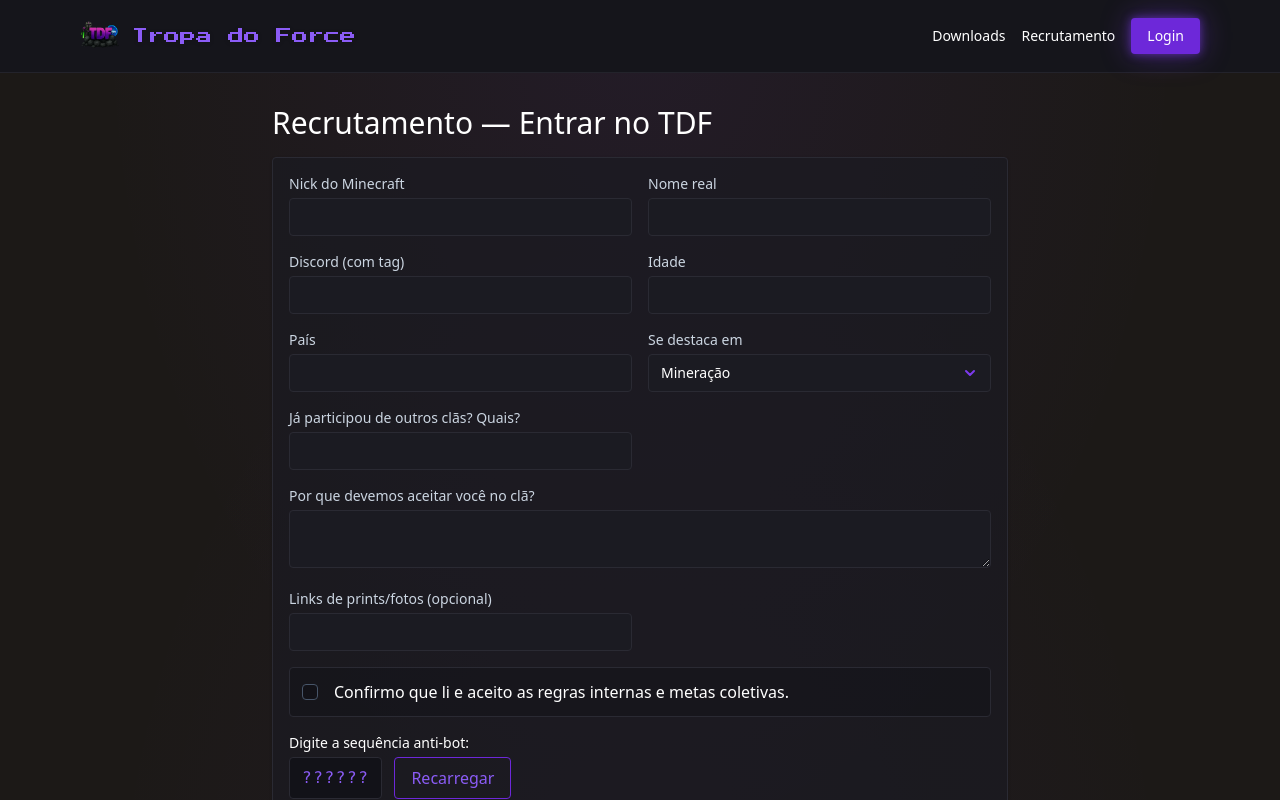
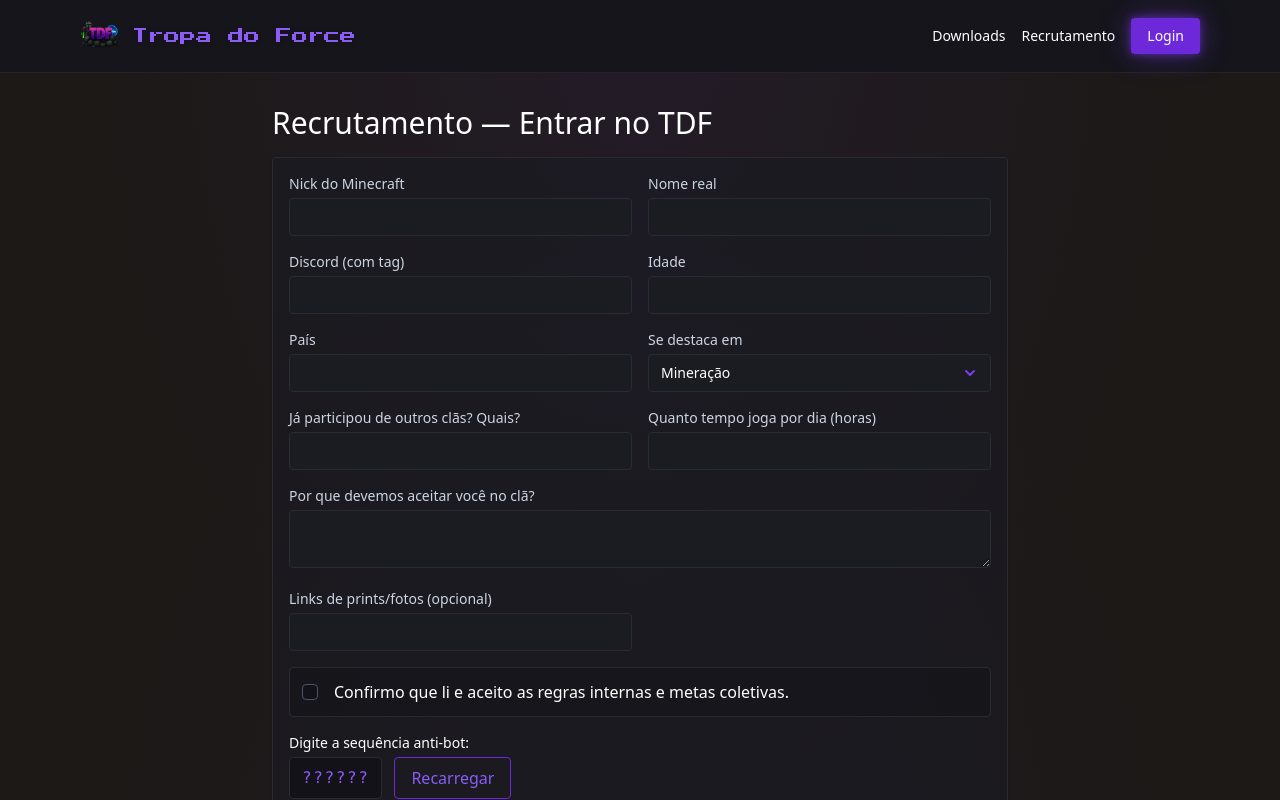
Before and after one commit to JuanCunhaa/tdf, a React (Vite) app in the folder frontend/: page /recruitment in a window 1280 px wide. Shown: the top 800 px of the page. Built offline with nearby package versions, Linux system fonts and the light colour scheme; no server answers.

Commit message:
teste11919

```diff
--- a/frontend/src/pages/Recruitment.tsx
+++ b/frontend/src/pages/Recruitment.tsx
@@ -3,16 +3,25 @@ import { API_URL } from '../store/auth';
 
 export default function Recruitment(){
   const [form, setForm] = useState<any>({
-    nickname:'', real_name:'', discord_tag:'', age:'', country:'', focus_area:'MINERACAO', prior_clans:'', motivation:'', accepts_rules:false, portfolio_links:'', challenge_input:'', challenge_token:''
+    nickname:'',
+    real_name:'',
+    discord_tag:'',
+    age:'',
+    country:'',
+    focus_area:'MINERACAO',
+    prior_clans:'',
+    daily_play_hours:'',
+    motivation:'',
+    accepts_rules:false,
+    portfolio_links:'',
+    challenge_input:'',
+    challenge_token:''
   });
-  // anexos removidos
   const [done, setDone] = useState<{id:string}|null>(null);
   const [error, setError] = useState<string|null>(null);
   const [challenge, setChallenge] = useState<string>('');
 
-  useEffect(()=>{
-    refreshChallenge();
-  },[]);
+  useEffect(()=>{ refreshChallenge(); },[]);
 
   async function refreshChallenge(){
     try{
@@ -27,6 +36,7 @@ export default function Recruitment(){
       const res = await fetch(`${API_URL}/applications`, { method:'POST', headers:{'Content-Type':'application/json'}, body: JSON.stringify({
         ...form,
         age: Number(form.age),
+        daily_play_hours: form.daily_play_hours!=='' ? Number(form.daily_play_hours) : undefined,
       })});
       if(!res.ok) throw new Error((await res.json()).error || 'Erro');
       const data = await res.json();
@@ -54,6 +64,7 @@ export default function Recruitment(){
           <Input label="País" value={form.country} onChange={(v)=>setForm({...form,country:v})} required />
           <Select label="Se destaca em" value={form.focus_area} onChange={(v)=>setForm({...form,focus_area:v})} options={[{label:'Mineração',value:'MINERACAO'},{label:'Farm',value:'FARM'},{label:'Saque',value:'SAQUE'}]} />
           <Input label="Já participou de outros clãs? Quais?" value={form.prior_clans} onChange={(v)=>setForm({...form,prior_clans:v})} />
+          <Input label="Quanto tempo joga por dia (horas)" type="number" value={form.daily_play_hours} onChange={(v)=>setForm({...form,daily_play_hours:v})} />
           <label className="block text-sm md:col-span-2">
             <span className="text-slate-300">Por que devemos aceitar você no clã?</span>
             <textarea value={form.motivation} onChange={(e)=>setForm({...form,motivation:e.target.value})}></textarea>
@@ -64,7 +75,7 @@ export default function Recruitment(){
             <label htmlFor="rules">Confirmo que li e aceito as regras internas e metas coletivas.</label>
           </div>
           <div className="md:col-span-2">
-            <label className="block text-sm mb-1">Digite a sequência anti‑bot:</label>
+            <label className="block text-sm mb-1">Digite a sequência anti-bot:</label>
             <div className="flex items-center gap-3">
               <span className="px-3 py-2 rounded bg-slate-900 border border-slate-700 font-mono tracking-widest text-neon-500">{challenge || '...'}</span>
               <button type="button" className="btn-outline" onClick={refreshChallenge}>Recarregar</button>
--- a/frontend/src/pages/admin/Assignments.tsx
+++ b/frontend/src/pages/admin/Assignments.tsx
@@ -43,7 +43,7 @@ export default function AdminAssignments(){
           <h2 className="text-xl">Criar</h2>
           {err && <div className="text-red-400">{err}</div>}
           {msg && <div className="text-neon-500">{msg}</div>}
-          <label className="block text-sm"><span className="text-slate-300">Título</span><input value={form.title} onChange={e=>setForm({...form,title:e.target.value})} /></label>
+          <label className="block text-sm"><span className="text-slate-300">Título</span><input type="text" value={form.title} onChange={e=>setForm({...form,title:e.target.value})} /></label>
           <label className="block text-sm"><span className="text-slate-300">Descrição</span><textarea value={form.description} onChange={e=>setForm({...form,description:e.target.value})} /></label>
           <div className="text-sm text-slate-300">Atribuir a:</div>
           <div className="max-h-48 overflow-auto border border-slate-700 rounded p-2">
```
Also changed, not shown: 2 other files (tests, documents, lock files or other folders).
